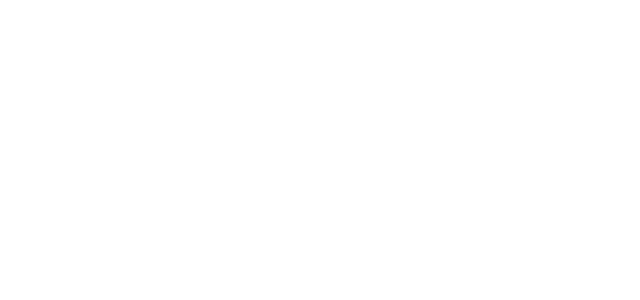
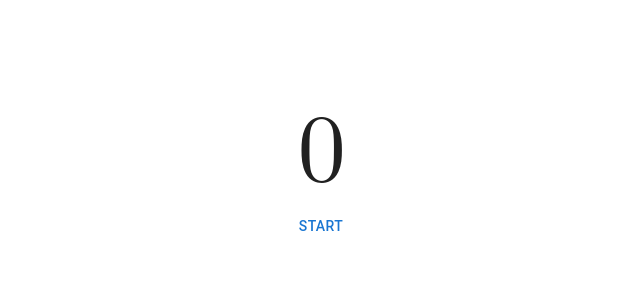
Before and after one commit to peter-y-w/timesurfer, a React (Vite) app: page / in a window 1280 px wide. Shown: the top 300 px of the page, without its empty margins (319-959 px from the left). Built offline with nearby package versions, Linux system fonts and the light colour scheme.

Commit message:
feat: working stopwatch display and start stop functionality

```diff
--- a/src/components/TimerCard.module.css
+++ b/src/components/TimerCard.module.css
@@ -1,3 +1,7 @@
 .timer-card {
     background-color: #d65353;
 }
+
+.timer-display {
+    color: white;
+}
--- a/src/components/TimerCard.tsx
+++ b/src/components/TimerCard.tsx
@@ -1,11 +1,52 @@
 import Card from "@mui/material/Card";
 import CardContent from "@mui/material/CardContent";
 import styles from "./TimerCard.module.css";
+import { Box, Button, Grid, Stack, Typography } from "@mui/material";
+import { useEffect, useRef, useState } from "react";
 
 const TimerCard = () => {
+    const [focusTime, setFocusTime] = useState(0);
+    const [isFocusing, setIsFocusing] = useState(false);
+    const intervalRef = useRef<number>(null);
+
+    useEffect(() => {
+        if (isFocusing) {
+            intervalRef.current = setInterval(() => {
+                setFocusTime((prev) => prev + 1);
+            }, 1000);
+        } else {
+            stopTimer();
+        }
+
+        return () => {
+            stopTimer();
+        };
+    }, [isFocusing]);
+
+    const stopTimer = () => {
+        if (intervalRef.current) clearInterval(intervalRef.current);
+    };
+
+    const toggleFocusing = () => setIsFocusing((prev) => !prev);
+
     return (
-        <Card className={styles.timerCard} elevation={0}>
-            <CardContent></CardContent>
+        <Card elevation={0}>
+            <CardContent className={styles.timerCard}>
+                <Grid
+                    container
+                    direction="column"
+                    sx={{
+                        justifyContent: "center",
+                        alignItems: "center",
+                    }}
+                >
+                    <Typography className={styles.timerDisplay} variant="h1" sx={{ fontFamily: "math" }}>
+                        {focusTime}
+                    </Typography>
+
+                    <Button onClick={toggleFocusing}>{isFocusing ? "Stop" : "Start"}</Button>
+                </Grid>
+            </CardContent>
         </Card>
     );
 };
```
